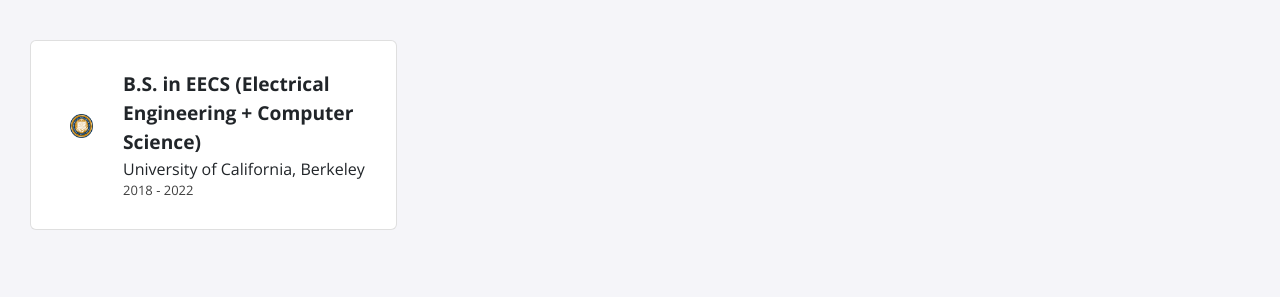
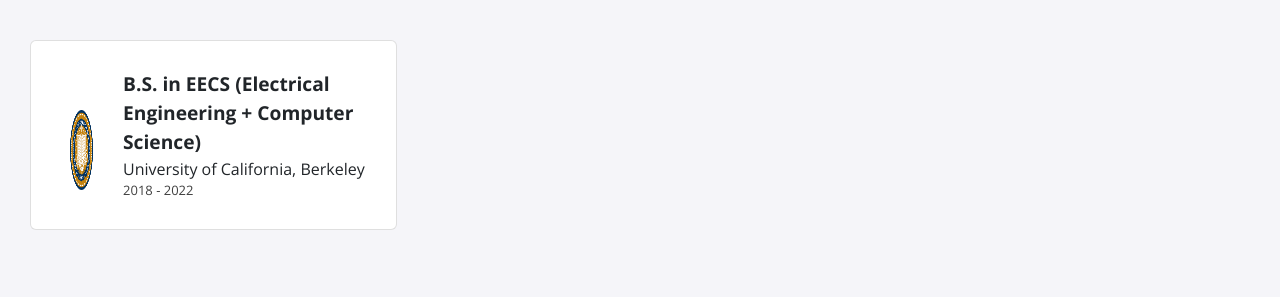
Before and after one commit to MLH-Fellowship/explorer-portfolio-batch2, a Jekyll site: the page built from index.html, in a window 1280 px wide. Shown: the part 1100-1397 px from the top of the page. Built offline with Jekyll 4.4.1, drawn with Linux system fonts in a browser that asks for light colours; nearby versions of some CDN libraries.

Commit message:
Update education.html

```diff
--- a/_includes/education.html
+++ b/_includes/education.html
@@ -3,7 +3,7 @@
     {% for item in site.data.education %}
     <div class="card">
       <div class="icon">
-        <img src="./assets/img/education/{{ item.logo }}">
+        <img src="./assets/img/education/{{ item.logo }}" width="80" height="80">
       </div>
       <div class="info">
         <p class="title">{{ item.course }}</p>
```
